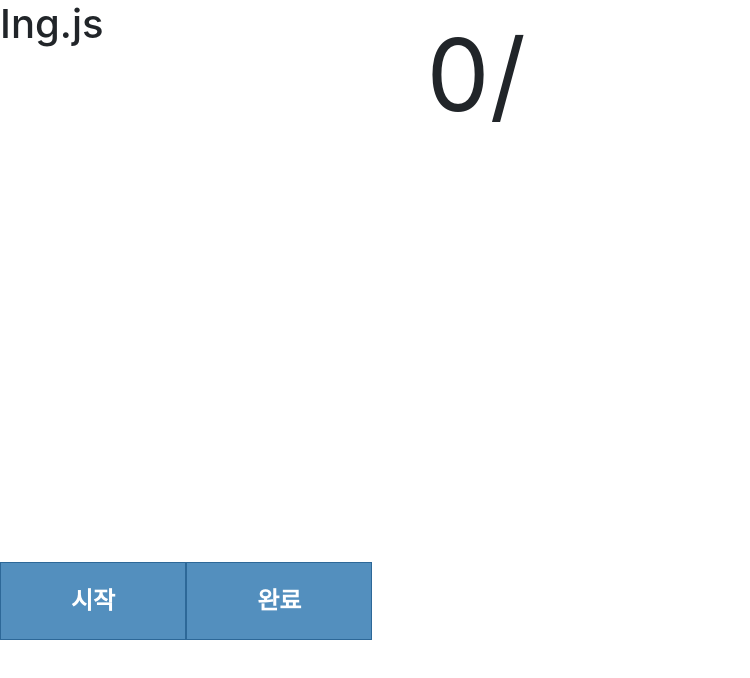
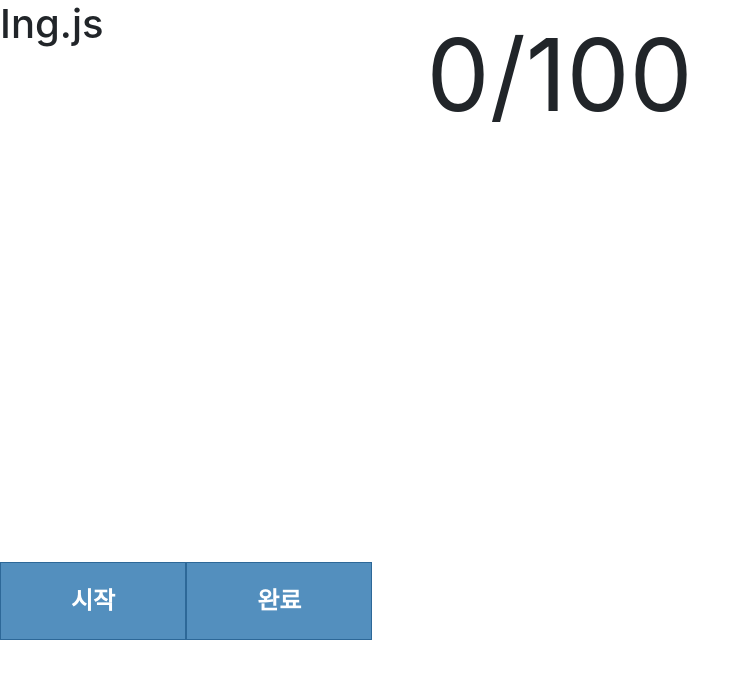
Before and after one commit to yoonah1996/DailySquat, a React (Create React App) app in the folder client/: page /Ing in a window 1280 px wide. Shown: the top 678 px of the page, without its empty margins (0-750 px from the left). Built offline with nearby package versions, Linux system fonts and the light colour scheme.

Commit message:
to share

```diff
--- a/client/src/App.js
+++ b/client/src/App.js
@@ -26,6 +26,7 @@ class App extends Component {
     this.selectExercise = this.selectExercise.bind(this)
 
   }
+
   handleCounting(count){
     this.setState({
       count : count
--- a/client/src/Pages/Ing.js
+++ b/client/src/Pages/Ing.js
@@ -2,8 +2,9 @@ import * as tmPose from '@teachablemachine/pose';
 import './Ing.css';
 import React, { Component } from 'react'
 import Result from './Result'
-import { withRouter } from 'react-router-dom';
+import { withRouter, Link } from 'react-router-dom';
 
+var count =0;
 
 class Ing extends Component {
     constructor(props) {
@@ -53,7 +54,7 @@ class Ing extends Component {
             maxPredictions = model.getTotalClasses();
             // Convenience function to setup a webcam
             const size = 500;
-            const flip = false; // whether to flip the webcam
+            const flip = true; // whether to flip the webcam
             webcam = new tmPose.Webcam(size, size, flip); // width, height, flip
             await webcam.setup(); // request access to the webcam
             await webcam.play();
@@ -74,7 +75,8 @@ class Ing extends Component {
         }
 
         // let status = 'stand'
-        let count = 0;
+        // var count = 0;
+        // console.log("count1",count)
         // count 변수 없이 setState함수에다 바로 +1해주게되면 랜더가2번일어나면서 스쿼트가2개씩증가하는것 같아서
         //render내부에서 카운팅을 해준것만 setstate로 넘겨주게되면 해결됌.
         // console.log(this.state.status)
@@ -92,6 +94,8 @@ class Ing extends Component {
                 if(this.state.status === 'squat'){
                     count++
                     this.handleCount(count)
+                    console.log("count2",count)
+
 
                     // this.props.handleCounting(count)
 
@@ -133,12 +137,12 @@ class Ing extends Component {
                     <div id="label-container"></div>
                     <button className="button" type="button" onClick={init}>시작</button>
                     <button className="button" onClick={() => {
-                        this.props.handleCounting(this.state.count)
-                        this.props.history.push('/Result')
+                        this.props.handleCounting(count)
+                        // this.props.history.push('/Result')
                     }}>완료</button>
                 </div>
 
-                <div id="counter">{this.state.count}/</div>
+                <div id="counter">{this.state.count}/100</div>
 
 
 
```
